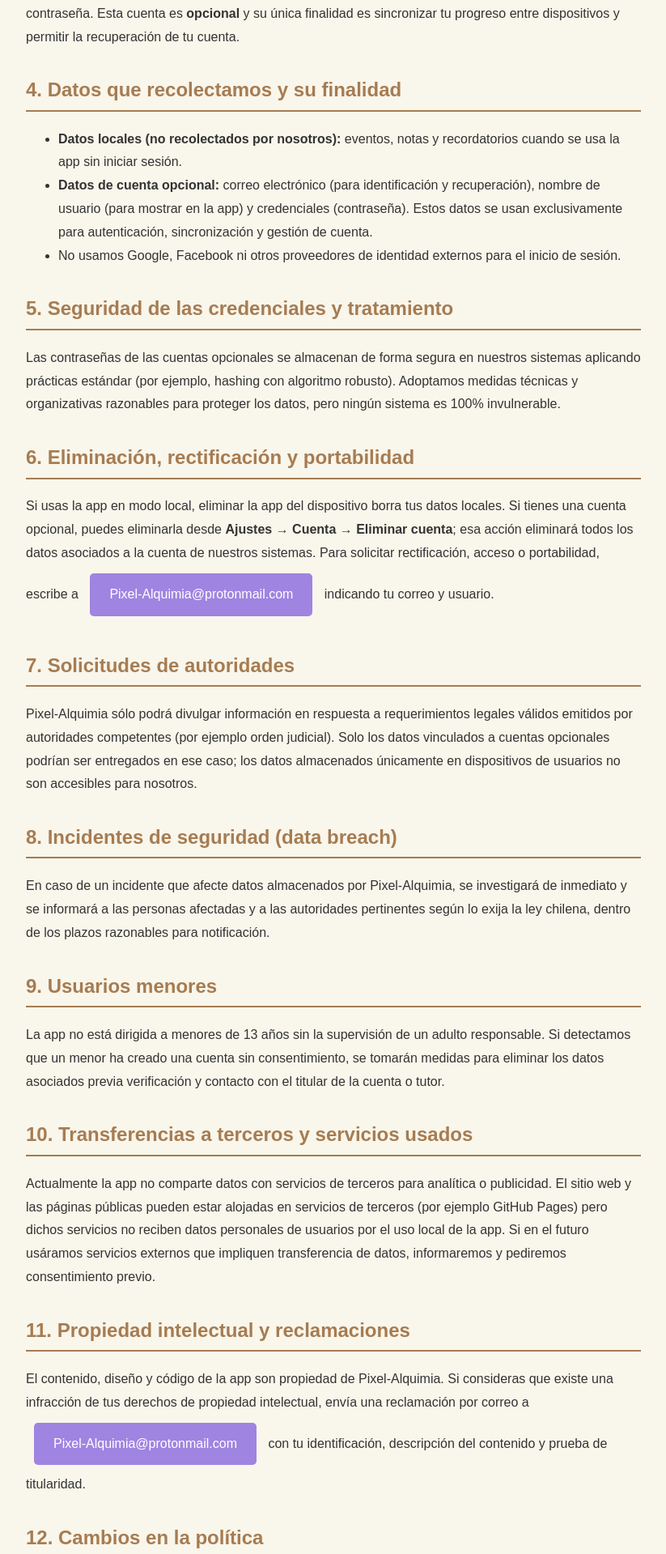
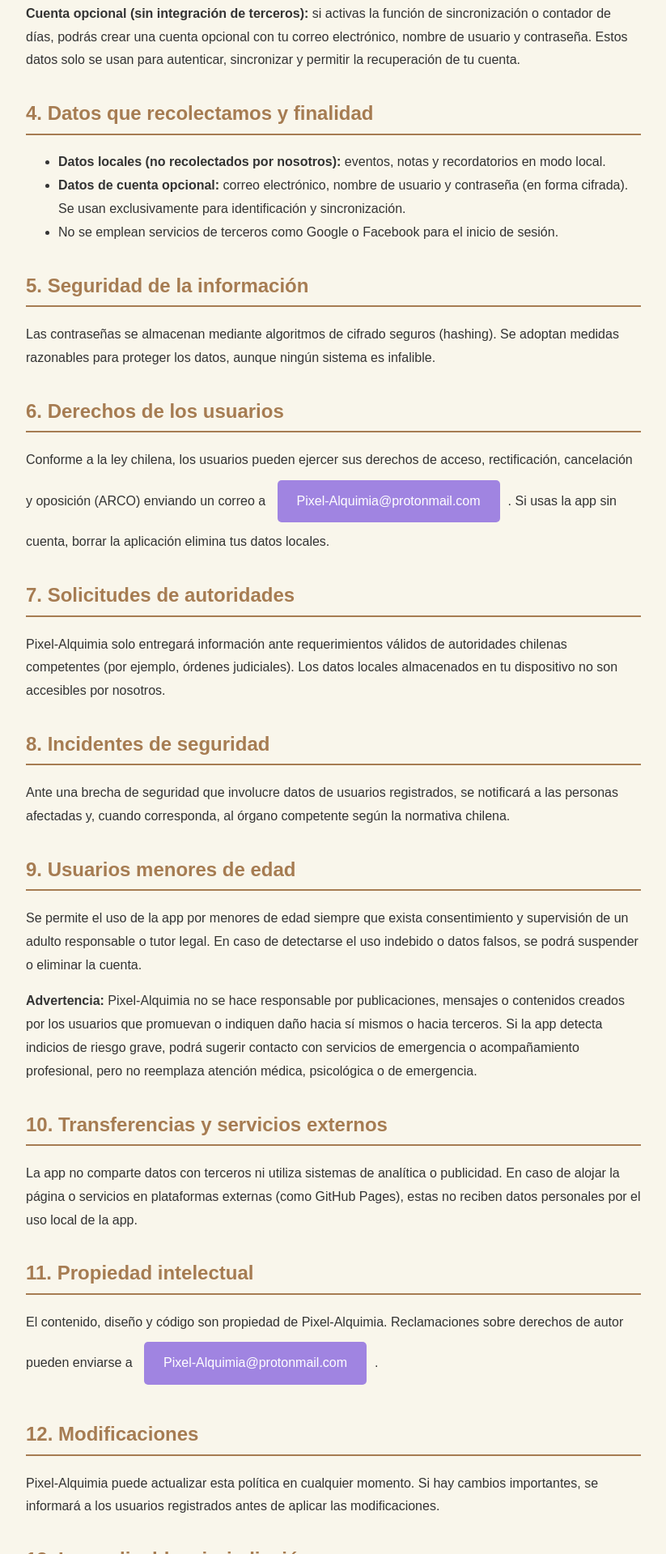
Before and after one commit to mayadivina2014/calendario-personal-pag, a plain HTML site: page privacidad.html in a window 1280 px wide. Shown: the part 881-2800 px from the top of the page at 81% size, without its empty margins (228-1051 px from the left). Drawn offline with Linux system fonts and the light colour scheme.

Commit message:
Actualizar privacidad.html

```diff
--- a/privacidad.html
+++ b/privacidad.html
@@ -17,76 +17,53 @@
 
     <section class="terminos">
       <h2>1. Responsable del tratamiento</h2>
-      <p>Responsable: <strong>Pixel-Alquimia</strong> (estudio independiente). País: Chile. Contacto: <a href="mailto:Pixel-Alquimia@protonmail.com">Pixel-Alquimia@protonmail.com</a>.</p>
+      <p>Responsable: <strong>Pixel-Alquimia</strong> (estudio independiente). País: Chile. Representante legal: <strong>mayadivina2014</strong>. Contacto: <a href="mailto:Pixel-Alquimia@protonmail.com">Pixel-Alquimia@protonmail.com</a>.</p>
 
       <h2>2. Alcance y principios</h2>
-      <p>Calendario de Recuerdos (la "app") está diseñada para priorizar la privacidad. La app funciona por defecto en modo <strong>local</strong>, es decir: los datos que ingreses (eventos, notas, recordatorios) permanecen en tu dispositivo y no son transmitidos a servidores externos salvo que crees una cuenta opcional.</p>
+      <p>Esta Política de Privacidad se rige por las leyes de la República de Chile, en especial la Ley N° 19.628 sobre Protección de la Vida Privada y sus normas complementarias. La app “Calendario de Recuerdos” (la “app”) está diseñada para priorizar la privacidad y el control del usuario sobre sus datos. Por defecto funciona en modo <strong>local</strong>: los datos que ingreses permanecen en tu dispositivo y no son transmitidos a servidores externos salvo que decidas crear una cuenta opcional.</p>
 
       <h2>3. Uso local vs. Cuenta opcional</h2>
-      <p><strong>Modo local (sin cuenta):</strong> puedes usar la app sin crear cuenta; los datos permanecen únicamente en tu dispositivo y no pueden ser accedidos por Pixel-Alquimia.</p>
-      <p><strong>Cuenta opcional (sin integración de terceros):</strong> si activas la función de contador de días o sincronización, puedes crear una cuenta proporcionando: correo electrónico, nombre de usuario y contraseña. Esta cuenta es <strong>opcional</strong> y su única finalidad es sincronizar tu progreso entre dispositivos y permitir la recuperación de tu cuenta.</p>
+      <p><strong>Modo local (sin cuenta):</strong> puedes usar la app sin crear cuenta; los datos permanecen únicamente en tu dispositivo y no son accesibles por Pixel-Alquimia.</p>
+      <p><strong>Cuenta opcional (sin integración de terceros):</strong> si activas la función de sincronización o contador de días, podrás crear una cuenta opcional con tu correo electrónico, nombre de usuario y contraseña. Estos datos solo se usan para autenticar, sincronizar y permitir la recuperación de tu cuenta.</p>
 
-      <h2>4. Datos que recolectamos y su finalidad</h2>
+      <h2>4. Datos que recolectamos y finalidad</h2>
       <ul>
-        <li><strong>Datos locales (no recolectados por nosotros):</strong> eventos, notas y recordatorios cuando se usa la app sin iniciar sesión.</li>
-        <li><strong>Datos de cuenta opcional:</strong> correo electrónico (para identificación y recuperación), nombre de usuario (para mostrar en la app) y credenciales (contraseña). Estos datos se usan exclusivamente para autenticación, sincronización y gestión de cuenta.</li>
-        <li>No usamos Google, Facebook ni otros proveedores de identidad externos para el inicio de sesión.</li>
+        <li><strong>Datos locales (no recolectados por nosotros):</strong> eventos, notas y recordatorios en modo local.</li>
+        <li><strong>Datos de cuenta opcional:</strong> correo electrónico, nombre de usuario y contraseña (en forma cifrada). Se usan exclusivamente para identificación y sincronización.</li>
+        <li>No se emplean servicios de terceros como Google o Facebook para el inicio de sesión.</li>
       </ul>
 
-      <h2>5. Seguridad de las credenciales y tratamiento</h2>
-      <p>Las contraseñas de las cuentas opcionales se almacenan de forma segura en nuestros sistemas aplicando prácticas estándar (por ejemplo, hashing con algoritmo robusto). Adoptamos medidas técnicas y organizativas razonables para proteger los datos, pero ningún sistema es 100% invulnerable.</p>
+      <h2>5. Seguridad de la información</h2>
+      <p>Las contraseñas se almacenan mediante algoritmos de cifrado seguros (hashing). Se adoptan medidas razonables para proteger los datos, aunque ningún sistema es infalible.</p>
 
-      <h2>6. Eliminación, rectificación y portabilidad</h2>
-      <p>Si usas la app en modo local, eliminar la app del dispositivo borra tus datos locales. Si tienes una cuenta opcional, puedes eliminarla desde <strong>Ajustes → Cuenta → Eliminar cuenta</strong>; esa acción eliminará todos los datos asociados a la cuenta de nuestros sistemas. Para solicitar rectificación, acceso o portabilidad, escribe a <a href="mailto:Pixel-Alquimia@protonmail.com">Pixel-Alquimia@protonmail.com</a> indicando tu correo y usuario.</p>
+      <h2>6. Derechos de los usuarios</h2>
+      <p>Conforme a la ley chilena, los usuarios pueden ejercer sus derechos de acceso, rectificación, cancelación y oposición (ARCO) enviando un correo a <a href="mailto:Pixel-Alquimia@protonmail.com">Pixel-Alquimia@protonmail.com</a>. Si usas la app sin cuenta, borrar la aplicación elimina tus datos locales.</p>
 
       <h2>7. Solicitudes de autoridades</h2>
-      <p>Pixel-Alquimia sólo podrá divulgar información en respuesta a requerimientos legales válidos emitidos por autoridades competentes (por ejemplo orden judicial). Solo los datos vinculados a cuentas opcionales podrían ser entregados en ese caso; los datos almacenados únicamente en dispositivos de usuarios no son accesibles para nosotros.</p>
+      <p>Pixel-Alquimia solo entregará información ante requerimientos válidos de autoridades chilenas competentes (por ejemplo, órdenes judiciales). Los datos locales almacenados en tu dispositivo no son accesibles por nosotros.</p>
 
-      <h2>8. Incidentes de seguridad (data breach)</h2>
-      <p>En caso de un incidente que afecte datos almacenados por Pixel-Alquimia, se investigará de inmediato y se informará a las personas afectadas y a las autoridades pertinentes según lo exija la ley chilena, dentro de los plazos razonables para notificación.</p>
+      <h2>8. Incidentes de seguridad</h2>
+      <p>Ante una brecha de seguridad que involucre datos de usuarios registrados, se notificará a las personas afectadas y, cuando corresponda, al órgano competente según la normativa chilena.</p>
 
-      <h2>9. Usuarios menores</h2>
-      <p>La app no está dirigida a menores de 13 años sin la supervisión de un adulto responsable. Si detectamos que un menor ha creado una cuenta sin consentimiento, se tomarán medidas para eliminar los datos asociados previa verificación y contacto con el titular de la cuenta o tutor.</p>
+      <h2>9. Usuarios menores de edad</h2>
+      <p>Se permite el uso de la app por menores de edad siempre que exista consentimiento y supervisión de un adulto responsable o tutor legal. En caso de detectarse el uso indebido o datos falsos, se podrá suspender o eliminar la cuenta.</p>
+      <p><strong>Advertencia:</strong> Pixel-Alquimia no se hace responsable por publicaciones, mensajes o contenidos creados por los usuarios que promuevan o indiquen daño hacia sí mismos o hacia terceros. Si la app detecta indicios de riesgo grave, podrá sugerir contacto con servicios de emergencia o acompañamiento profesional, pero no reemplaza atención médica, psicológica o de emergencia.</p>
 
-      <h2>10. Transferencias a terceros y servicios usados</h2>
-      <p>Actualmente la app no comparte datos con servicios de terceros para analítica o publicidad. El sitio web y las páginas públicas pueden estar alojadas en servicios de terceros (por ejemplo GitHub Pages) pero dichos servicios no reciben datos personales de usuarios por el uso local de la app. Si en el futuro usáramos servicios externos que impliquen transferencia de datos, informaremos y pediremos consentimiento previo.</p>
+      <h2>10. Transferencias y servicios externos</h2>
+      <p>La app no comparte datos con terceros ni utiliza sistemas de analítica o publicidad. En caso de alojar la página o servicios en plataformas externas (como GitHub Pages), estas no reciben datos personales por el uso local de la app.</p>
 
-      <h2>11. Propiedad intelectual y reclamaciones</h2>
-      <p>El contenido, diseño y código de la app son propiedad de Pixel-Alquimia. Si consideras que existe una infracción de tus derechos de propiedad intelectual, envía una reclamación por correo a <a href="mailto:Pixel-Alquimia@protonmail.com">Pixel-Alquimia@protonmail.com</a> con tu identificación, descripción del contenido y prueba de titularidad.</p>
+      <h2>11. Propiedad intelectual</h2>
+      <p>El contenido, diseño y código son propiedad de Pixel-Alquimia. Reclamaciones sobre derechos de autor pueden enviarse a <a href="mailto:Pixel-Alquimia@protonmail.com">Pixel-Alquimia@protonmail.com</a>.</p>
 
-      <h2>12. Cambios en la política</h2>
-      <p>Nos reservamos el derecho de actualizar esta Política de Privacidad. Los cambios importantes sobre el tratamiento de datos serán anunciados en esta página y, cuando sea aplicable, se pedirá consentimiento previo a los usuarios afectados.</p>
+      <h2>12. Modificaciones</h2>
+      <p>Pixel-Alquimia puede actualizar esta política en cualquier momento. Si hay cambios importantes, se informará a los usuarios registrados antes de aplicar las modificaciones.</p>
 
       <h2>13. Ley aplicable y jurisdicción</h2>
-      <p>Estos términos se rigen por la legislación de la República de Chile. Cualquier controversia se someterá a los tribunales competentes de Chile.</p>
+      <p>Esta política se rige por las leyes de la República de Chile. Cualquier conflicto se resolverá ante los tribunales competentes de Chile, en la comuna del domicilio del representante legal.</p>
 
       <h2>14. Contacto</h2>
-      <p>Para consultas relacionadas con esta Política de Privacidad, derechos ARCO (acceso, rectificación, cancelación y oposición) o reclamaciones, escribe a: <a href="mailto:Pixel-Alquimia@protonmail.com">Pixel-Alquimia@protonmail.com</a>.</p>
+      <p>Consultas o reclamos pueden dirigirse a <a href="mailto:Pixel-Alquimia@protonmail.com">Pixel-Alquimia@protonmail.com</a>.</p>
     </section>
   </main>
 
   <footer>
-    <p>© 2025 Pixel-Alquimia — Calendario de Recuerdos | <a href="terminos.html">Términos y Condiciones</a></p>
-  </footer>
-
-  <script>
-    // Control simple de tema (claro/oscuro)
-    (function() {
-      const boton = document.getElementById('cambiarTema');
-      function aplicarTema(t) {
-        document.body.classList.toggle('tema-oscuro', t === 'oscuro');
-        document.body.classList.toggle('tema-claro', t !== 'oscuro');
-        boton.textContent = t === 'oscuro' ? '☀️ Tema Claro' : '🌙 Tema Oscuro';
-      }
-      boton.addEventListener('click', () => {
-        const actual = localStorage.getItem('tema') === 'oscuro' ? 'claro' : 'oscuro';
-        localStorage.setItem('tema', actual);
-        aplicarTema(actual);
-      });
-      document.addEventListener('DOMContentLoaded', () => {
-        aplicarTema(localStorage.getItem('tema') || 'claro');
-      });
-    })();
-  </script>
-</body>
-</html>
```
